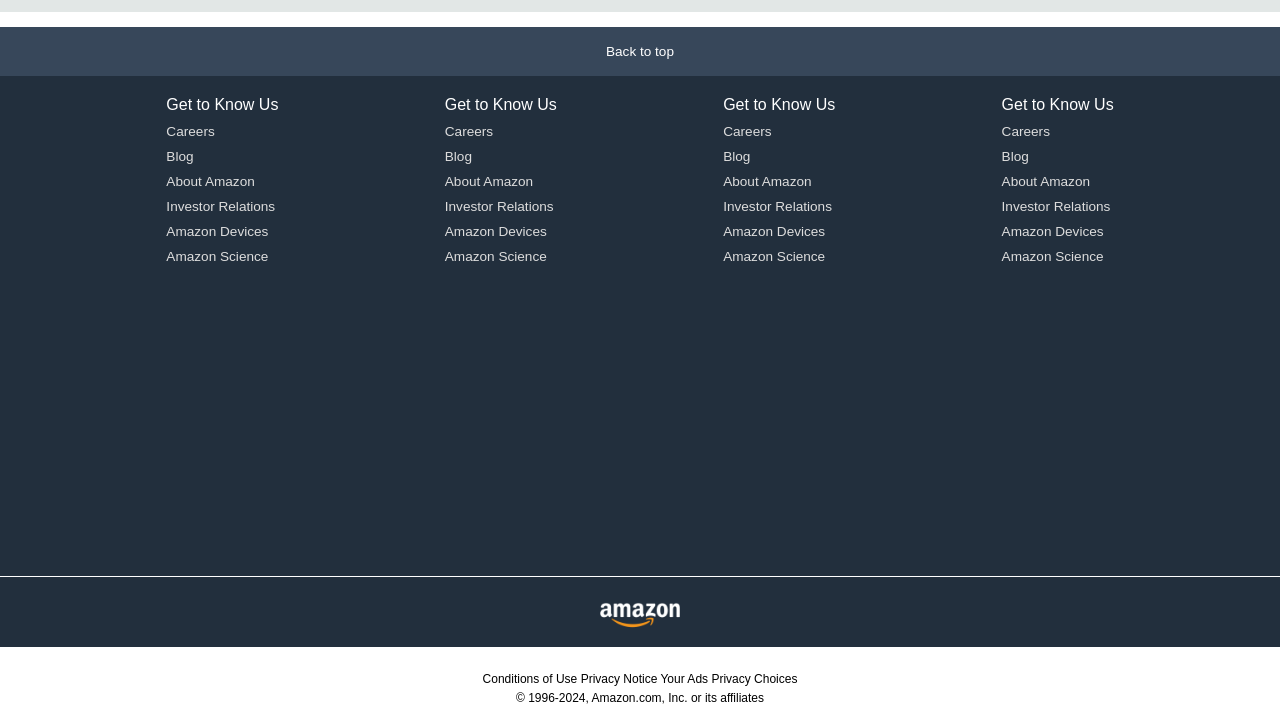
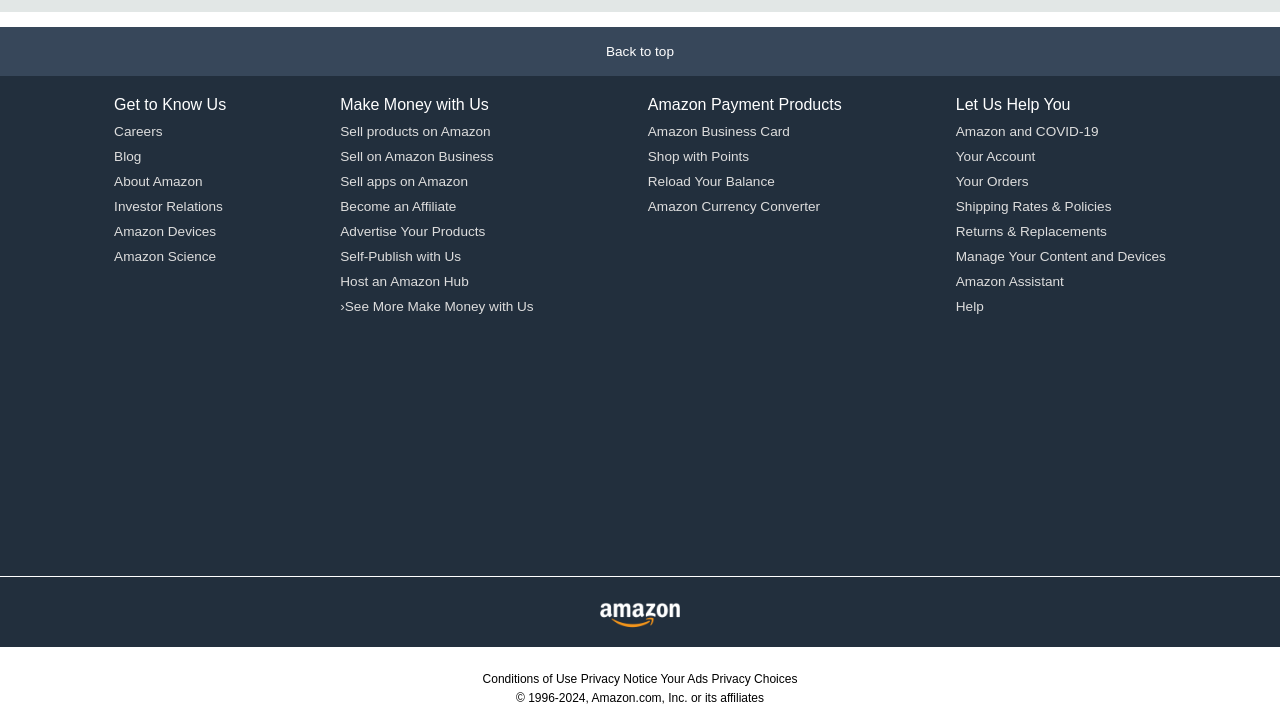
Before and after one commit to manikanta201104/Amazon_Clone, a plain HTML site: page index.html in a window 1280 px wide. Shown: the part 1547-2252 px from the top of the page. Drawn offline with Linux system fonts and the light colour scheme.

Commit message:
Added Initial FIles

```diff
--- a/index.html
+++ b/index.html
@@ -160,31 +160,33 @@
                 <a>Amazon Science</a>
             </ul>
             <ul>
-                <p>Get to Know Us</p>
-                <a>Careers</a>
-                <a>Blog</a>
-                <a>About Amazon</a>
-                <a>Investor Relations</a>
-                <a>Amazon Devices</a>
-                <a>Amazon Science</a>
+                <p>Make Money with Us</p>
+                <a>Sell products on Amazon</a>
+                <a>Sell on Amazon Business</a>
+                <a>Sell apps on Amazon</a>
+                <a>Become an Affiliate</a>
+                <a>Advertise Your Products</a>
+                <a>Self-Publish with Us</a>
+                <a>Host an Amazon Hub</a>
+                <a>›See More Make Money with Us</a>
             </ul>
             <ul>
-                <p>Get to Know Us</p>
-                <a>Careers</a>
-                <a>Blog</a>
-                <a>About Amazon</a>
-                <a>Investor Relations</a>
-                <a>Amazon Devices</a>
-                <a>Amazon Science</a>
+                <p>Amazon Payment Products</p>
+                <a>Amazon Business Card
+                <a>Shop with Points</a>
+                <a>Reload Your Balance</a>
+                <a>Amazon Currency Converter</a>
             </ul>
             <ul>
-                <p>Get to Know Us</p>
-                <a>Careers</a>
-                <a>Blog</a>
-                <a>About Amazon</a>
-                <a>Investor Relations</a>
-                <a>Amazon Devices</a>
-                <a>Amazon Science</a>
+                <p>Let Us Help You</p>
+                <a>Amazon and COVID-19</a>
+                <a>Your Account</a>
+                <a>Your Orders</a>
+                <a>Shipping Rates & Policies</a>
+                <a>Returns & Replacements</a>
+                <a>Manage Your Content and Devices</a>
+                <a>Amazon Assistant</a>
+                <a>Help</a>
             </ul>
         </div>
 
```
